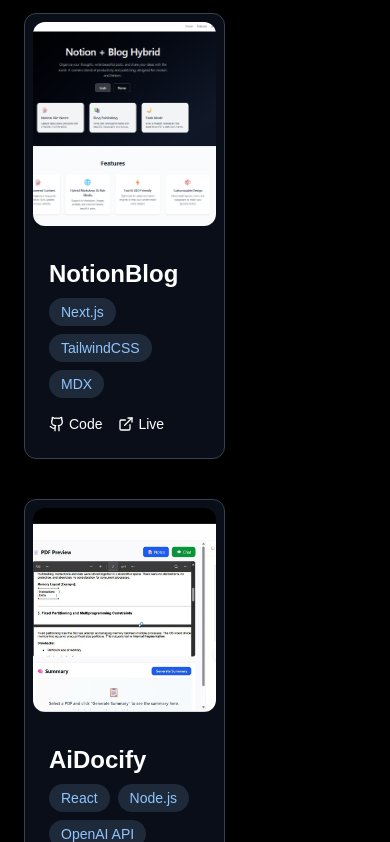
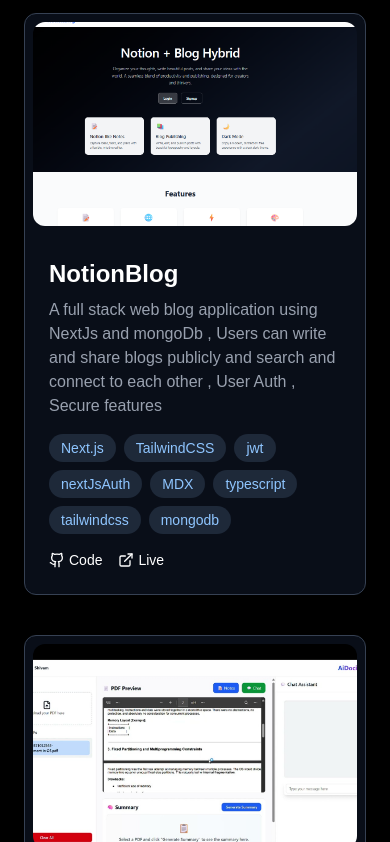
Before and after one commit to alvindevil/next_portfolio, a Next.js app: page / in a window 390 px wide. Shown: the part 3142-3984 px from the top of the page. Built offline with nearby package versions, Linux system fonts and the light colour scheme.

Commit message:
responsive improved

```diff
--- a/src/app/sections/contactSection.tsx
+++ b/src/app/sections/contactSection.tsx
@@ -46,9 +46,9 @@
           whileInView={{ opacity: 1, x: 0, scale: 1, rotate: 0 }}
           viewport={{ once: true }}
           transition={{ duration: 0.9, ease: 'easeOut' }}
-          className="w-full md:w-1/2 h-1/2 md:h-full flex justify-center items-center bg-black"
+          className="w-full md:w-1/2 h-auto md:h-full flex justify-self-start items-center bg-black"
         >
-          <form className="w-[90%] md:w-[80%] bg-white/10 backdrop-blur-xl border border-white/20 rounded-2xl p-8 flex flex-col space-y-6 shadow-lg">
+          <form className="w-[90%]  md:w-[80%] bg-white/10 backdrop-blur-xl border border-white/20 rounded-2xl p-8 flex flex-col space-y-6 shadow-lg">
 
             <h2 className="text-2xl font-semibold text-white">Contact Me</h2>
 
--- a/src/app/sections/projectSection.tsx
+++ b/src/app/sections/projectSection.tsx
@@ -7,7 +7,7 @@
   {
     name: 'NotionBlog',
     description: 'A full stack web blog application using NextJs and mongoDb , Users can write and share blogs publicly and search and connect to each other , User Auth , Secure  features ',
-    tech: ['Next.js', 'TailwindCSS', 'MDX'],
+    tech: ['Next.js', 'TailwindCSS', 'jwt', 'nextJsAuth', 'MDX','typescript','tailwindcss','mongodb'],
     src: "/images/projects/NotionBlog.png",
     github: 'https://github.com/alvindevil/NextJs_Auth',
     demo: 'https://next-js-auth-amber.vercel.app/',
@@ -15,7 +15,7 @@
   {
     name: 'AiDocify',
     description: 'AiDocify is an AI-powered tool that automates document creation, organization, and summarization. It extracts key information and generates insights, boosting efficiency and productivity.',
-    tech: ['React', 'Node.js', 'OpenAI API'],
+    tech: ['NextJs', 'Node.js', 'OpenAI API', 'Langchain','TypeScript','bullMq', 'Docker', 'Redish','valkey','tailwindcss','mongodb'],
     src: "/images/projects/AiDocify.png",
     github: 'https://github.com/alvindevil/Ai_Docify',
     demo: 'ai-docify-ten.vercel.app',
@@ -23,7 +23,7 @@
   {
     name: 'Innovate Hub',
     description: 'Innovate Hub is a startup-focused platform  that connects entrepreneurs, mentors, and investors. It streamlines idea validation, collaboration, and resource sharing to accelerate innovation.',
-    tech: ['Firebase', 'React', 'TailwindCSS'],
+    tech: ['Express.js', 'NextJsAuth', 'TailwindCSS','NodeJs','vercel','mongodb'],
     src: "/images/projects/InnovateHub.png",
     github: 'https://github.com/alvindevil/founders-hub',
     demo: 'https://github.com/alvindevil/founders-hub',
@@ -32,7 +32,7 @@
 
 export default function ProjectsSection() {
   return (
-    <section className="max-w-[65vw] bg-black text-white py-16 px-6 md:px-12 cursor-pointer relative ">
+    <section className="sm:max-w-[65vw] w-full bg-black text-white py-16 px-6 md:px-12 cursor-pointer relative ">
       {/* Sticky title */}
       <h2 className="sticky top-0 bg-black text-3xl md:text-4xl font-semibold mb-10 text-white  z-10">
         Projects
@@ -42,7 +42,7 @@
         {projects.map((project, idx) => (
           <div
             key={idx}
-            className=" flex flex-col w-[98%] left-0 md:flex-row bg-gray-900/60 border border-gray-700 rounded-xl overflow-hidden hover:border-blue-400/50 transition-colors duration-300 "
+            className=" flex flex-col  sm:w-[98%] w-full left-0 md:flex-row bg-gray-900/60 border border-gray-700 rounded-xl overflow-hidden hover:border-blue-400/50 transition-colors duration-300 "
           >
             {/* Left: Image */}
             <div className="relative p-2 w-full md:w-1/2 h-[220px] md:h-[280px] overflow-hidden">
@@ -61,12 +61,12 @@
             </div>
 
             {/* Right: Content */}
-            <div className="flex flex-col justify-between p-6 md:w-1/2">
+            <div className="flex flex-col justify-between p-6 md:w-1/2 ">
               <h3 className="text-2xl font-bold mb-2 text-white group-hover:text-green-400">
                 {project.name}
               </h3>
 
-              <p className="text-gray-400 mb-4 hidden md:block">{project.description}</p>
+              <p className="text-gray-400 mb-4  md:block">{project.description}</p>
 
               {/* Tech badges */}
               <div className="flex flex-wrap gap-2 mb-4">
--- a/src/app/sections/skillSection.tsx
+++ b/src/app/sections/skillSection.tsx
@@ -49,7 +49,7 @@
 
 export default function SkillsSection() {
   return (
-    <section className="w-[900px]  bg-black text-white py-16 px-6 md:px-12 z-20">
+    <section className="sm:w-[900px] w-full  bg-black text-white py-16 px-6 md:px-12 z-20">
       <h2 className="text-3xl md:text-4xl font-semibold mb-12 text-white">
         Skills & Tools
       </h2>
```
